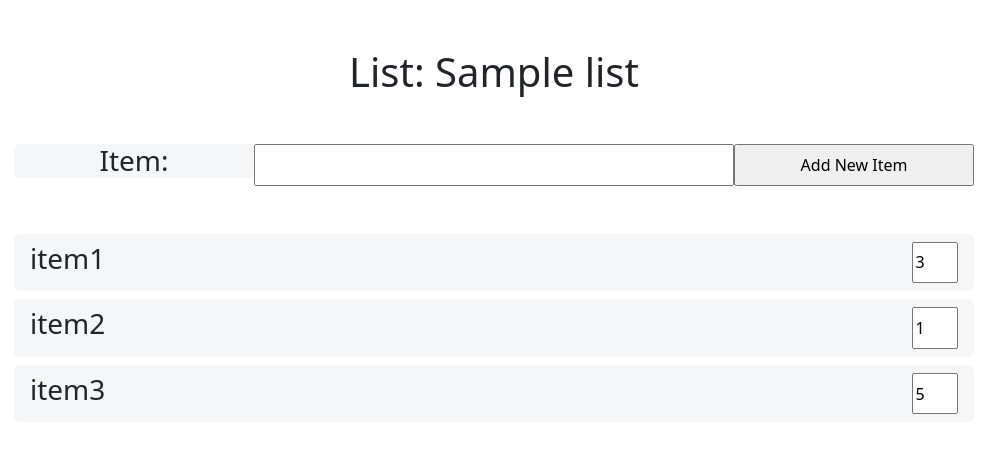
After one commit to LCS-FS/sdle-proj1, a Django app: page /list/x in a window 1280 px wide. The commit adds this page. Shown: the top 453 px of the page, without its empty margins (146-1151 px from the left). Run offline with Django 4.2, Linux system fonts and the light colour scheme; tables that the repository leaves empty hold one stand-in row (values such as "Sample post").

Commit message:
item page placeholder

```diff
--- a/sdle/sdle/urls.py
+++ b/sdle/sdle/urls.py
@@ -22,7 +22,9 @@ from sdle_app import views
 urlpatterns = [
     path('admin/', admin.site.urls),
     path("", views.index, name="index"),
-    path("createList", views.createList, name="createList")
+    path("createList", views.createList, name="createList"),
+    path("connectList", views.connectList, name="connectList"),
+    path("list/<str:hash>", views.listPage, name="listPage")
     # path("login/", views.login_view, name="login"),
     # path("authenticate", views.authenticate_view, name="authenticate")
 ]
--- a/sdle/sdle_app/views.py
+++ b/sdle/sdle_app/views.py
@@ -7,6 +7,7 @@ from .models import List
 
 def index(request):
     lists = List.objects.all()
+    lists = reversed(lists)
     return render(request, 'index.html', {'lists': lists})
 
 def createList(request):
@@ -15,24 +16,34 @@ def createList(request):
     hash = str(random.getrandbits(128))
     l = List(hash= hash, title=request.POST['title'])
     l.save()
-    return redirect('index')
+    return redirect('listPage', hash)
 
-# def login_view(request):
-#     if (request.user.is_authenticated):
-#         return redirect('/')
-#     return render(request, 'login.html')
+def connectList(request):
+    if(request.method != 'POST'):
+        return redirect('index')
 
-# def authenticate_view(request):
-#     if (request.user.is_authenticated):
-#         return redirect('/')
-#     if request.method == 'POST':
-#         username = request.POST['username']
-#         password = request.POST['pass']
+    hash = request.POST['hash']
+    try:
+        l = List.objects.get(hash=hash)
+    except:
+        # TODO: Replace with query to main server
+        title = "PLACEHOLDER"
+        l = List(hash=hash, title=title)
+        l.save()
 
-#         user = authenticate(username=username, password=password)
+    # TODO: redirect to index if list not found
+    return redirect('listPage', hash)
 
-#         if user is not None:
-#             login(request, user)
-#             return redirect('/')
+def listPage(request, hash):
+    l = List.objects.get(hash=hash)
+    # TODO: get correct items from database
+    items = [
+            {'id': 1, 'title':'item1', 'count': 3},
+            {'id': 2, 'title':'item2', 'count': 1},
+            {'id': 3, 'title':'item3', 'count': 5},
+        ]
 
-#     return redirect('login')
+    #TODO: On page load, request updated items from server
+    # using javascript
+    # perhaps use pub/sub strategy with pusher
+    return render(request, 'listPage.html', {'list':l, 'items':items})
--- a/sdle/static/scripts.js
+++ b/sdle/static/scripts.js
@@ -1,3 +1,28 @@
+url = window.location.href;
+if(url.includes("list")){
+    arrows = document.querySelectorAll(".cnt")
+    arrows.forEach(element => {
+        element.addEventListener("keydown", e => e.keyCode != 38 && e.keyCode != 40 && e.preventDefault())
+        element.addEventListener("input", function(){
+            if(parseInt(element.value)===0){
+                const grandParent = element.parentNode.parentNode
+                console.log("remove: ", grandParent.parentNode.removeChild(grandParent))
+            }
+        })
+    });
+}else{
+    window.addEventListener( "pageshow", function ( event ) {
+        var historyTraversal = event.persisted ||
+            ( typeof window.performance != "undefined" &&
+                window.performance.navigation.type === 2 );
+        if ( historyTraversal ) {
+          // Handle page restore.
+          window.location.reload(true);
+        }
+      });
+}
+
+
 function copyHash(hash){
     console.log(hash)
     navigator.clipboard.writeText(String(hash));
--- a/sdle/templates/common/base.html
+++ b/sdle/templates/common/base.html
@@ -14,11 +14,14 @@ page content is filled inside the page block
         <title>{% block title %}SDLE Shopping List{% endblock title %}</title>
         <meta name="description" content="">
         <meta name="viewport" content="width=device-width, initial-scale=1">
+        <meta http-equiv="Cache-Control" content="no-cache, no-store, must-revalidate">
+        <meta http-equiv="Pragma" content="no-cache">
+        <meta http-equiv="Expires" content="0">
         <link href="https://cdn.jsdelivr.net/npm/bootstrap@5.3.0-alpha3/dist/css/bootstrap.min.css" rel="stylesheet" integrity="sha384-KK94CHFLLe+nY2dmCWGMq91rCGa5gtU4mk92HdvYe+M/SXH301p5ILy+dN9+nJOZ" crossorigin="anonymous">
         <link rel="stylesheet" href="{% static './style.css' %}"/>
         <script src="https://ajax.googleapis.com/ajax/libs/jquery/3.5.1/jquery.min.js"></script>
         <script src="https://code.jquery.com/jquery-3.6.0.min.js"></script>
-        <script src="{% static './scripts.js' %}"></script>
+        <script defer src="{% static './scripts.js' %}"></script>
         {% csrf_token %}
     </head>
     <body>
--- a/sdle/templates/index.html
+++ b/sdle/templates/index.html
@@ -1,12 +1,13 @@
 {% extends 'common/base.html' %}
 
 {% block page %}
+
 
 <div class="text-center">
     <h1 class="mb-5 mt-5">Available Lists</h1>
     <div class="d-flex align-items-center justify-content-center">
         <div class="w-75">
-            <form id="connectListForm" method="POST" action="" class="d-flex justify-content-between">
+            <form id="connectListForm" method="POST" action="/connectList" class="d-flex justify-content-between">
                 {% csrf_token %}
                 <h3 class="w-25 border-0 mb-2 rounded" style="background-color: #f4f6f7;">Hash:</h3>
                 <input type="text" name="hash" required class="w-50"></input>
--- /dev/null
+++ b/sdle/templates/listPage.html
@@ -0,0 +1,40 @@
+{% extends 'common/base.html' %}
+
+{% block page %}
+
+<style>
+    .cnt{
+        width: 5%;
+    }
+</style>
+
+<div class="text-center">
+    <h1 class="mb-5 mt-5">List: {{list.title}}</h1>
+    <div class="d-flex align-items-center justify-content-center">
+        <div class="w-75">
+            <form id="newItemForm" method="Post" action="/newItem" class="d-flex justify-content-between">
+                {% csrf_token %}
+                <h3 class="w-25 border-0 mb-2 rounded" style="background-color: #f4f6f7;">Item:</h3>
+                <input type="text" name="hash" required class="w-50"></input>
+                <input type="submit" value="Add New Item" class="w-25"></input>
+            </form>
+        </div>
+    </div>
+    <div id="lists" class="d-flex flex-column mt-5 align-items-center justify-content-center">
+        <div class="w-75">
+            <ul class="list-group mb-0">
+                {% comment "" %}TODO: show items{% endcomment %}
+                {% for item in items%}
+                    <li class="list-group-item d-flex align-items-center border-0 mb-2 rounded"
+                    style="background-color: #f4f6f7;">
+                        {% include './listPage/listItem.html' %}
+                    </li>
+                {% endfor %}
+            </ul>
+        </div>
+    </div>
+</div>
+
+
+
+{% endblock page %}
--- /dev/null
+++ b/sdle/templates/listPage/listItem.html
@@ -0,0 +1,5 @@
+<div id="{{ item.id }}" class="d-flex justify-content-between w-100">
+    <h3>{{item.title}}</h3>
+    <input id="count_{{item.id}}" type="number" class="cnt"
+    min="0" value="{{item.count}}" autocomplete="off"></input>
+</div>
--- a/sdle/templates/starter/listItem.html
+++ b/sdle/templates/starter/listItem.html
@@ -1,5 +1,4 @@
 <div id="{{ list.hash }}" class="d-flex justify-content-between w-100">
     <a href="list/{{list.hash}}">{{list.title}}</a>
-
     <button id="shareHash{{list.hash}}" onclick='copyHash("{{list.hash}}")'>Share</button>
 </div>
```
